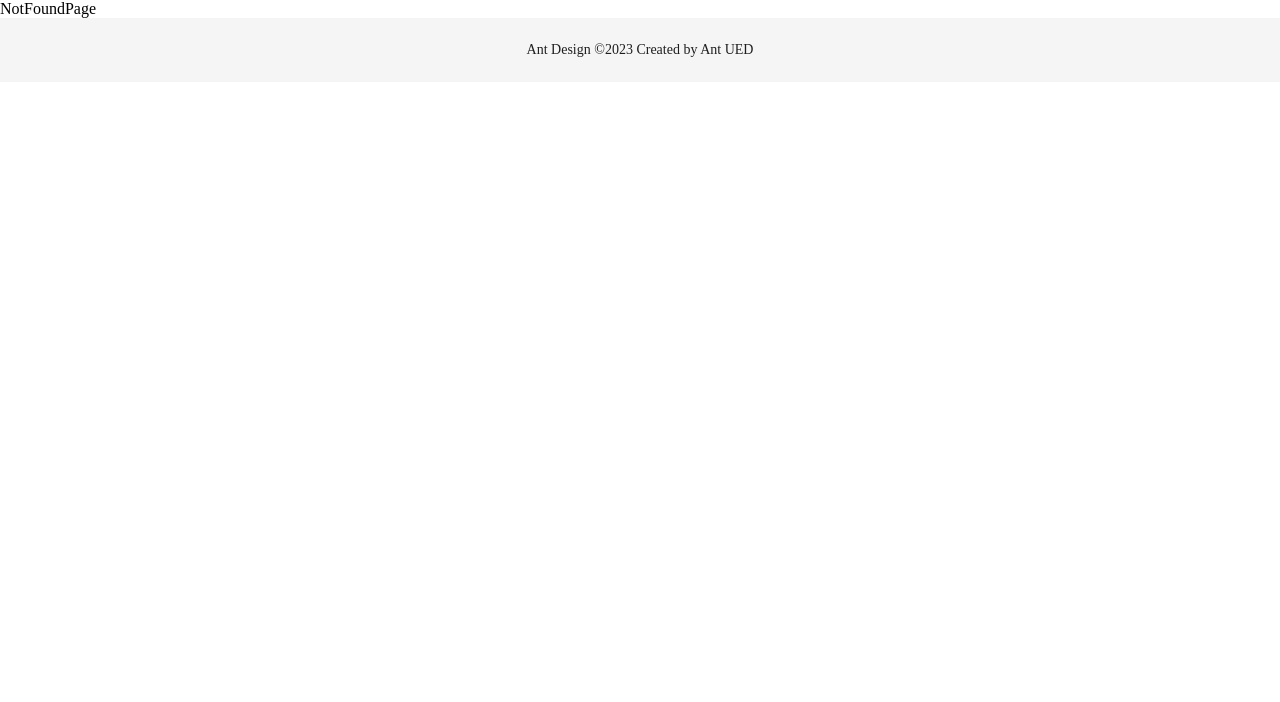
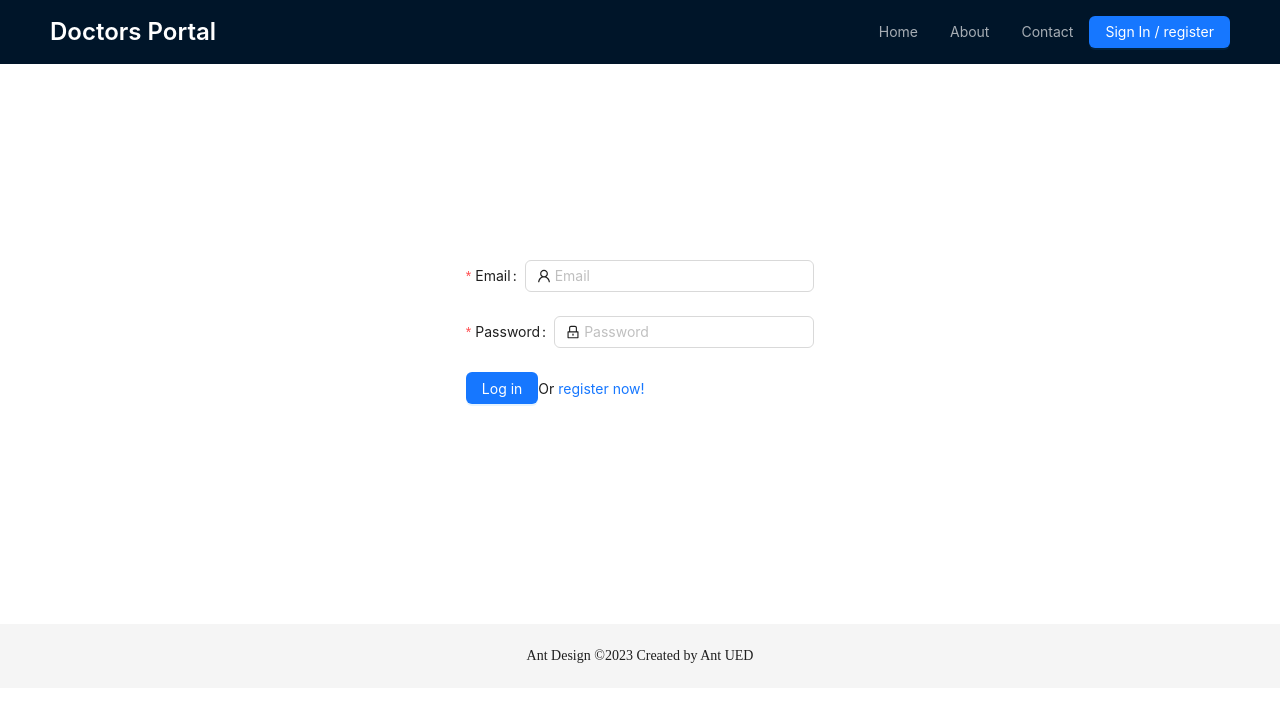
Before and after one commit to nurmohammad83/prisma-next-doctor, a Next.js app: page /login in a window 1280 px wide. Before the commit this address had no page. Shown: the top 702 px of the page. Built offline with nearby package versions, Linux system fonts and the light colour scheme.

Commit message:
feat: sign in with credintial

```diff
--- a/package.json
+++ b/package.json
@@ -12,8 +12,11 @@
     "@ant-design/cssinjs": "^1.17.0",
     "@ant-design/icons": "^5.2.6",
     "@reduxjs/toolkit": "^1.9.6",
+    "@types/jsonwebtoken": "^9.0.3",
     "antd": "^5.9.4",
+    "jsonwebtoken": "^9.0.2",
     "next": "latest",
+    "next-auth": "^4.23.2",
     "react": "latest",
     "react-dom": "latest",
     "react-redux": "^8.1.3"
--- /dev/null
+++ b/src/app/(public)/login/page.tsx
@@ -0,0 +1,9 @@
+import LoginForm from "@/components/view/Auth/LoginForm"
+
+
+const LoginPage = () => {
+  return (
+    <div className="h-[70vh] w-full flex justify-center items-center"><LoginForm /></div>
+  )
+}
+export default LoginPage
--- /dev/null
+++ b/src/app/(public)/register/page.tsx
@@ -0,0 +1,6 @@
+const RegisterPage = () => {
+  return (
+    <div>RegisterPage</div>
+  )
+}
+export default RegisterPage
--- /dev/null
+++ b/src/app/api/auth/[...nextauth]/route.ts
@@ -0,0 +1,6 @@
+import { authOptions } from "./../../../../lib/AuthOptions";
+import NextAuth from "next-auth";
+
+const handler = NextAuth(authOptions);
+
+export { handler as GET, handler as POST };
--- a/src/app/page.tsx
+++ b/src/app/page.tsx
@@ -1,7 +1,10 @@
 import PublicHeader from "@/components/view/Header/PublicHeader/PublicHeader";
+import { authOptions } from "@/lib/AuthOptions";
+import { getServerSession } from "next-auth";
 
 
 export default function Home() {
+  const session = getServerSession(authOptions)
   return (
    <PublicHeader />
   )
--- /dev/null
+++ b/src/components/view/Auth/LoginForm.tsx
@@ -0,0 +1,58 @@
+'use client'
+import React from 'react';
+import {useRouter} from 'next/navigation'
+import { LockOutlined, UserOutlined } from '@ant-design/icons';
+import { Button, Checkbox, Form, Input } from 'antd';
+import { signIn } from 'next-auth/react';
+
+const LoginForm = () => {
+  const router = useRouter()
+  const onFinish =async (values: any) => {
+  const result = await signIn('doctor-portal-backend',{
+    email:values.email,
+    password:values.password,
+    callbackUrl:'/'
+  }
+  )
+console.log(result)
+if(result?.ok && !result.error){
+  router.push('/')
+}
+  };
+
+  return (
+    <Form
+      name="normal_login"
+      className="login-form"
+      initialValues={{ remember: true }}
+      onFinish={onFinish}
+    >
+      <Form.Item
+        name="email"
+        label="Email"
+        rules={[{ required: true, message: 'Please input your Email!' }]}
+      >
+        <Input type='email' prefix={<UserOutlined className="site-form-item-icon" />} placeholder="Email" />
+      </Form.Item>
+      <Form.Item
+        name="password"
+        label="Password"
+        rules={[{ required: true, message: 'Please input your Password!' }]}
+      >
+        <Input
+          prefix={<LockOutlined className="site-form-item-icon" />}
+          type="password"
+          placeholder="Password"
+        />
+      </Form.Item>
+      <Form.Item>
+        <Button type="primary" htmlType="submit" className="login-form-button">
+          Log in
+        </Button>
+        Or <a href="">register now!</a>
+      </Form.Item>
+    </Form>
+  );
+};
+
+export default LoginForm;
--- /dev/null
+++ b/src/lib/AuthOptions.ts
@@ -0,0 +1,61 @@
+import { jwtHelpers } from "@/helpers/jwtHelpers";
+import { AuthOptions } from "next-auth";
+import CredentialsProvider from "next-auth/providers/credentials";
+
+export const authOptions: AuthOptions = {
+  providers: [
+    CredentialsProvider({
+      id: "doctor-portal-backend",
+      name: "Credentials",
+      type: "credentials",
+      credentials: {
+        username: {
+          label: "Email",
+          type: "email",
+          placeholder: "Enter Your Email",
+        },
+        password: { label: "Password", type: "password" },
+      },
+      async authorize(credentials, req) {
+        try {
+          const res = await fetch("http://localhost:3030/api/auth/login", {
+            method: "POST",
+            body: JSON.stringify(credentials),
+            headers: {
+              "Content-Type": "application/json",
+            },
+          });
+          const { data } = await res.json();
+          const verifyToken: any = jwtHelpers.verifyToken(
+            data?.accessToken,
+            process.env.JWT_SECRET!
+          );
+          console.log(data);
+          return {
+            ...data,
+            ...verifyToken,
+          };
+        } catch (error) {
+          console.log(error);
+          return null;
+        }
+      },
+    }),
+  ],
+  callbacks: {
+    async jwt({ token, user }) {
+      return {
+        ...token,
+        ...user,
+      };
+    },
+  },
+  session: {
+    strategy: "jwt",
+    maxAge: 24 * 60 * 60,
+  },
+  jwt: {
+    secret: process.env.NEXTAUTH_SECRET,
+  },
+  secret: process.env.NEXTAUTH_SECRET,
+};
```
Also changed, not shown: src/helpers/jwtHelpers.ts (added, +15 -0 lines), 2 other files (tests, documents, lock files or other folders).
